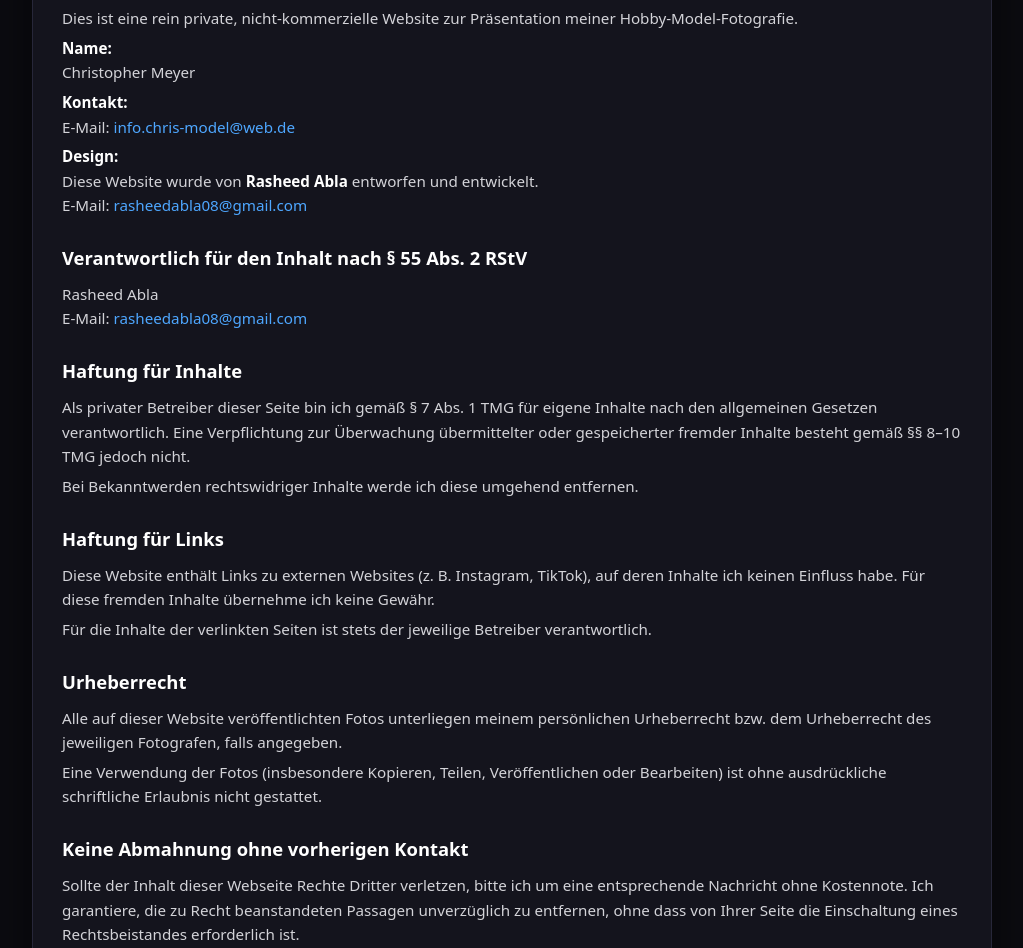
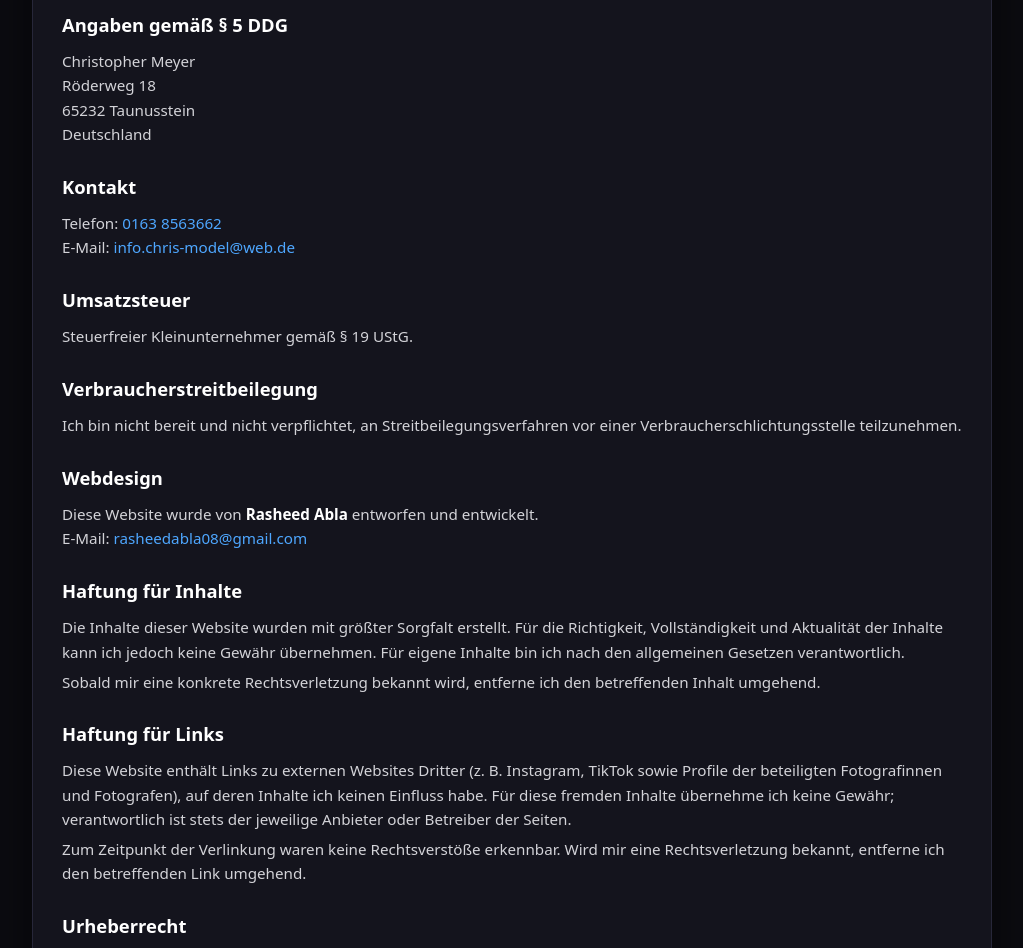
Before and after one commit to rasheed-abla/chrismeyer, a plain HTML site: page impressum.html in a window 1280 px wide. Shown: the part 167-1115 px from the top of the page, without its empty margins (128-1151 px from the left). Drawn offline with Linux system fonts and the light colour scheme.

Commit message:
Neues Impressum Rechtsgemäß

```diff
--- a/impressum.html
+++ b/impressum.html
@@ -2,7 +2,7 @@
 <html lang="de">
   <head>
     <meta charset="UTF-8" />
-    <title>Impressum</title>
+    <title>Impressum – Chris Model</title>
     <meta name="viewport" content="width=device-width, initial-scale=1" />
     <style>
       body {
@@ -23,6 +23,7 @@
         border-radius: 1rem;
         box-shadow: 0 18px 40px rgba(0, 0, 0, 0.55);
         border: 1px solid #272739;
+        overflow-wrap: break-word;
       }
 
       h1,
@@ -64,6 +65,12 @@
         color: #ffffff;
       }
 
+      .back {
+        display: inline-block;
+        margin-bottom: 1.2rem;
+        font-size: 0.85rem;
+      }
+
       @media (max-width: 600px) {
         body {
           padding: 1.5rem 1rem;
@@ -82,77 +89,90 @@
   </head>
   <body>
     <main>
+      <a class="back" href="index.html">← Zurück zur Startseite</a>
+
       <h1>Impressum</h1>
 
-      <h2>Angaben gemäß § 5 TMG</h2>
+      <h2>Angaben gemäß § 5 DDG</h2>
       <p>
-        Dies ist eine rein private, nicht-kommerzielle Website zur Präsentation
-        meiner Hobby-Model-Fotografie.
+        Christopher Meyer<br />
+        Röderweg 18<br />
+        65232 Taunusstein<br />
+        Deutschland
       </p>
+
+      <h2>Kontakt</h2>
       <p>
-        <strong>Name:</strong><br />
-        Christopher Meyer
-      </p>
-      <p>
-        <strong>Kontakt:</strong><br />
+        Telefon: <a href="tel:+491638563662">0163 8563662</a><br />
         E-Mail:
         <a href="mailto:info.chris-model@web.de">info.chris-model@web.de</a>
       </p>
+
+      <!--
+        UMSATZSTEUER
+        - Der Kleinunternehmer-Satz ist freiwillig. Sobald Chris die
+          Kleinunternehmerregelung nicht mehr nutzt (Umsatzgrenze überschritten),
+          diesen Satz LÖSCHEN.
+        - Falls Chris eine USt-IdNr. oder Wirtschafts-ID hat (oder später
+          zugeteilt bekommt), eine dieser Zeilen unter den Satz einfügen:
+            <p>Umsatzsteuer-Identifikationsnummer gemäß § 27a UStG: DE123456789</p>
+            <p>Wirtschafts-Identifikationsnummer gemäß § 139c AO: DE123456789-00001</p>
+        - WICHTIG: Niemals die normale Steuernummer oder Steuer-ID eintragen!
+      -->
+      <h2>Umsatzsteuer</h2>
+      <p>Steuerfreier Kleinunternehmer gemäß § 19 UStG.</p>
+
+      <h2>Verbraucherstreitbeilegung</h2>
       <p>
-        <strong>Design:</strong><br />
-        Diese Website wurde von <strong>Rasheed Abla </strong>entworfen und
-        entwickelt. <br />
-        E-Mail:
-        <a href="mailto:rasheedabla08@gmail.com">rasheedabla08@gmail.com</a>
+        Ich bin nicht bereit und nicht verpflichtet, an Streitbeilegungsverfahren
+        vor einer Verbraucherschlichtungsstelle teilzunehmen.
       </p>
-      <h2>Verantwortlich für den Inhalt nach § 55 Abs. 2 RStV</h2>
+
+      <h2>Webdesign</h2>
       <p>
-        Rasheed Abla<br />
+        Diese Website wurde von <strong>Rasheed Abla</strong> entworfen und
+        entwickelt.<br />
         E-Mail:
         <a href="mailto:rasheedabla08@gmail.com">rasheedabla08@gmail.com</a>
       </p>
 
       <h2>Haftung für Inhalte</h2>
       <p>
-        Als privater Betreiber dieser Seite bin ich gemäß § 7 Abs. 1 TMG für
-        eigene Inhalte nach den allgemeinen Gesetzen verantwortlich. Eine
-        Verpflichtung zur Überwachung übermittelter oder gespeicherter fremder
-        Inhalte besteht gemäß §§ 8–10 TMG jedoch nicht.
+        Die Inhalte dieser Website wurden mit größter Sorgfalt erstellt. Für die
+        Richtigkeit, Vollständigkeit und Aktualität der Inhalte kann ich jedoch
+        keine Gewähr übernehmen. Für eigene Inhalte bin ich nach den allgemeinen
+        Gesetzen verantwortlich.
       </p>
       <p>
-        Bei Bekanntwerden rechtswidriger Inhalte werde ich diese umgehend
-        entfernen.
+        Sobald mir eine konkrete Rechtsverletzung bekannt wird, entferne ich den
+        betreffenden Inhalt umgehend.
       </p>
 
       <h2>Haftung für Links</h2>
       <p>
-        Diese Website enthält Links zu externen Websites (z.&nbsp;B. Instagram,
-        TikTok), auf deren Inhalte ich keinen Einfluss habe. Für diese fremden
-        Inhalte übernehme ich keine Gewähr.
+        Diese Website enthält Links zu externen Websites Dritter (z.&nbsp;B.
+        Instagram, TikTok sowie Profile der beteiligten Fotografinnen und
+        Fotografen), auf deren Inhalte ich keinen Einfluss habe. Für diese
+        fremden Inhalte übernehme ich keine Gewähr; verantwortlich ist stets der
+        jeweilige Anbieter oder Betreiber der Seiten.
       </p>
       <p>
-        Für die Inhalte der verlinkten Seiten ist stets der jeweilige Betreiber
-        verantwortlich.
+        Zum Zeitpunkt der Verlinkung waren keine Rechtsverstöße erkennbar. Wird
+        mir eine Rechtsverletzung bekannt, entferne ich den betreffenden Link
+        umgehend.
       </p>
 
       <h2>Urheberrecht</h2>
       <p>
-        Alle auf dieser Website veröffentlichten Fotos unterliegen meinem
-        persönlichen Urheberrecht bzw. dem Urheberrecht des jeweiligen
-        Fotografen, falls angegeben.
+        Die auf dieser Website veröffentlichten Fotos sind urheberrechtlich
+        geschützt. Die Rechte liegen bei mir bzw. bei den jeweiligen
+        Fotografinnen und Fotografen, deren Profile bei den Bildern verlinkt
+        sind.
       </p>
       <p>
-        Eine Verwendung der Fotos (insbesondere Kopieren, Teilen,
-        Veröffentlichen oder Bearbeiten) ist ohne ausdrückliche schriftliche
-        Erlaubnis nicht gestattet.
-      </p>
-
-      <h2>Keine Abmahnung ohne vorherigen Kontakt</h2>
-      <p>
-        Sollte der Inhalt dieser Webseite Rechte Dritter verletzen, bitte ich um
-        eine entsprechende Nachricht ohne Kostennote. Ich garantiere, die zu
-        Recht beanstandeten Passagen unverzüglich zu entfernen, ohne dass von
-        Ihrer Seite die Einschaltung eines Rechtsbeistandes erforderlich ist.
+        Jede Verwendung der Fotos – insbesondere Kopieren, Bearbeiten,
+        Veröffentlichen oder Weitergeben – ist ohne vorherige ausdrückliche
+        schriftliche Zustimmung nicht gestattet.
       </p>
     </main>
   </body>
```
